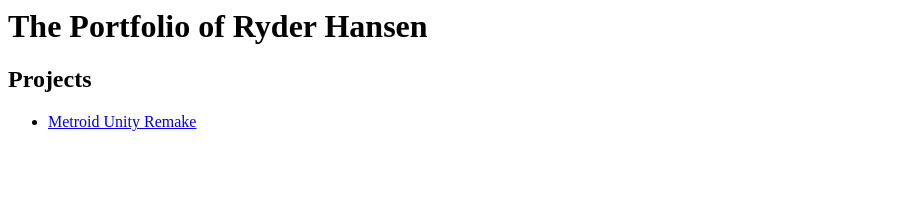
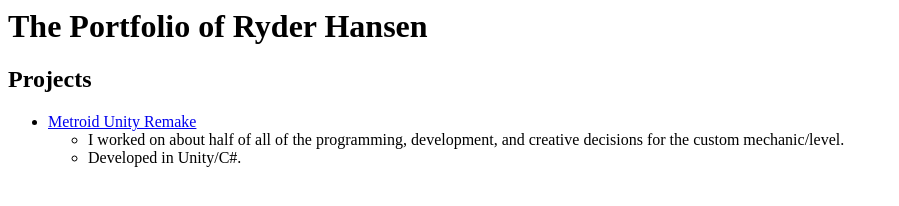
Before and after one commit to rhansen3/rhansen3.github.io, a plain HTML site: page index.html in a window 1280 px wide. Shown: the whole page, without its empty margins (0-899 px from the left). Drawn offline with Linux system fonts and the light colour scheme.

Commit message:
Update index.html

```diff
--- a/index.html
+++ b/index.html
@@ -5,5 +5,9 @@
 <h2>Projects</h2>
 <ul>
 <li><a href="https://rhansen3.itch.io/metroid-remake">Metroid Unity Remake</a></li>
+  <ul>
+    <li>I worked on about half of all of the programming, development, and creative decisions for the custom mechanic/level.</li>
+    <li>Developed in Unity/C#.</li>
+  </ul>
 </ul>
 </html>
```
